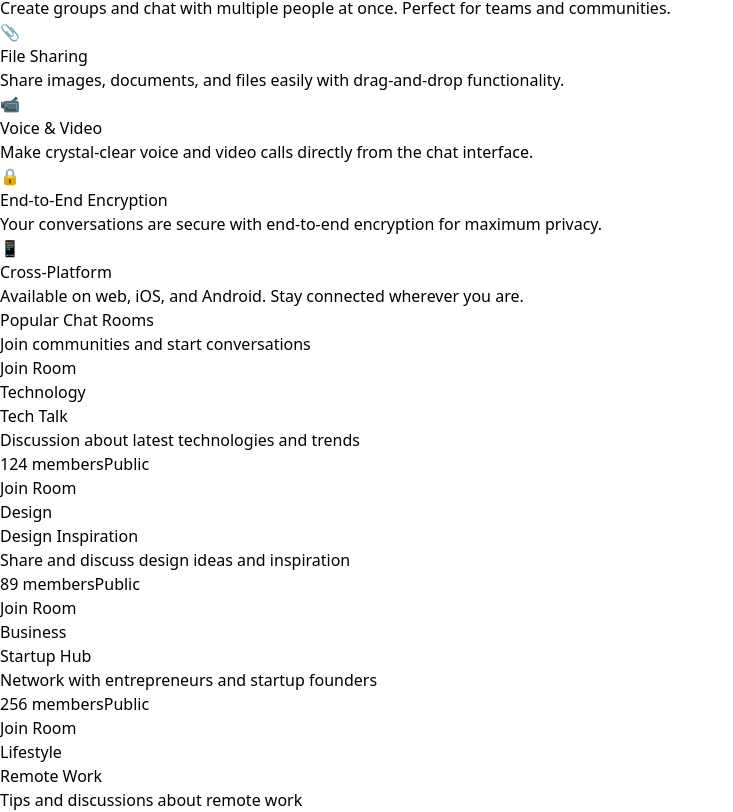
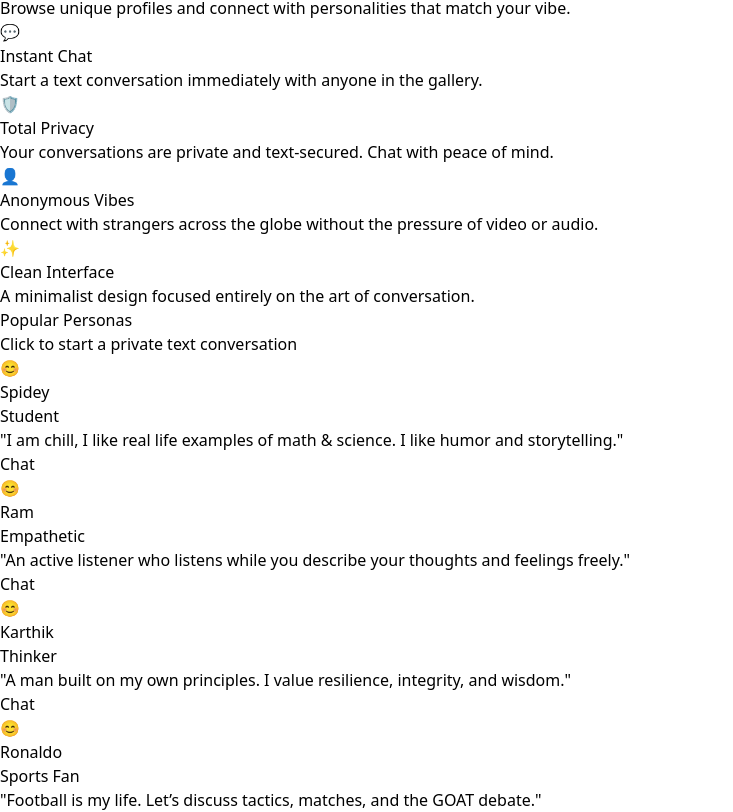
Before and after one commit to RickLe0202/Yudi_web_concept, a Next.js app: page / in a window 1280 px wide. Shown: the part 1356-2168 px from the top of the page, without its empty margins (0-733 px from the left). Built offline with nearby package versions, Linux system fonts and the light colour scheme.

Commit message:
12/1/2026: Rick clean the landing page

```diff
--- a/app/page.tsx
+++ b/app/page.tsx
@@ -1,8 +1,8 @@
 import Navigation from '@/components/ui/Navigation'
-import Hero from '@/components/sections/Hero'
+import Welcome from '@/components/sections/Welcome'
 import About from '@/components/sections/About'
-import Services from '@/components/sections/Services'
-import Portfolio from '@/components/sections/Portfolio'
+import Feature from '@/components/sections/Features'
+import Chatroom from '@/components/sections/Chatroom'
 import Testimonials from '@/components/sections/Testimonials'
 import Contact from '@/components/sections/Contact'
 import Footer from '@/components/ui/Footer'
@@ -11,10 +11,10 @@ export default function Home() {
   return (
     <main className="min-h-screen">
       <Navigation />
-      <Hero />
+      <Welcome />
       <About />
-      <Services />
-      <Portfolio />
+      <Feature />
+      <Chatroom />
       <Testimonials />
       <Contact />
       <Footer />
--- /dev/null
+++ b/components/sections/Chatroom.tsx
@@ -0,0 +1,72 @@
+"use client";
+
+import { chatRooms } from '@/lib/mockData'
+
+export default function Portfolio() {
+  // Taking the first 6 personas to create the exact grid from your image
+  const displayRooms = chatRooms.slice(0, 6);
+
+  return (
+    <section id="portfolio" className="relative
+    min-h-screen
+    grid
+    place-content-center
+    overflow-hidden
+    transition-colors duration-200">
+      {/* Background Star Effect (Optional) */}
+      <div className="absolute inset-0 opacity-20 pointer-events-none bg-[url('https://www.transparenttextures.com/patterns/stardust.png')]"></div>
+
+      <div className="max-w-7xl mx-auto px-4 sm:px-6 lg:px-8 relative z-10">
+
+        {/* Header matching your screenshot */}
+        <div className="text-center mb-16">
+          <h2 className="text-4xl md:text-5xl font-bold text-white mb-4">
+            Popular Personas
+          </h2>
+          <p className="text-xl text-gray-400 max-w-2xl mx-auto">
+            Click to start a private text conversation
+          </p>
+        </div>
+
+        {/* 3-Column Grid for Desktop, 2 for Tablet, 1 for Mobile */}
+        <div className="grid grid-cols-1 md:grid-cols-2 lg:grid-cols-3 gap-8">
+          {displayRooms.map((persona) => (
+            <PersonaCard key={persona.id} persona={persona} />
+          ))}
+        </div>
+      </div>
+    </section>
+  )
+}
+
+function PersonaCard({ persona }) {
+  return (
+    <div className="bg-white dark:bg-[#1E293B]/50 backdrop-blur-sm rounded-[2.5rem] p-8 border border-gray-200 dark:border-white/5 flex flex-col justify-between h-[340px] transition-all hover:shadow-lg dark:hover:bg-[#1E293B]/80 hover:scale-[1.02] group">
+      <div>
+        <div className="flex items-center gap-4 mb-6">
+          <div className="w-14 h-14 rounded-full bg-blue-500/80 flex items-center justify-center text-3xl shadow-lg">
+            😊
+          </div>
+          <div>
+            <h4 className="font-bold text-gray-900 dark:text-white text-xl">
+              {persona.name}
+            </h4>
+            <p className="text-[11px] font-bold text-blue-600 dark:text-blue-400 uppercase tracking-[0.2em]">
+              {persona.category}
+            </p>
+          </div>
+        </div>
+
+        <p className="text-[15px] text-gray-600 dark:text-gray-300 leading-relaxed italic opacity-90">
+          "{persona.description}"
+        </p>
+      </div>
+
+      <div className="flex justify-end mt-4">
+        <button className="px-7 py-2.5 bg-gray-100 dark:bg-[#2D3748] text-blue-600 dark:text-blue-300 rounded-2xl text-sm font-bold hover:bg-blue-600 hover:text-white transition-all shadow-sm active:scale-95">
+          Chat
+        </button>
+      </div>
+    </div>
+  )
+}
--- a/components/sections/Portfolio.tsx
+++ /dev/null
@@ -1,63 +0,0 @@
-import { chatRooms } from '@/lib/mockData'
-
-export default function Portfolio() {
-  return (
-    <section id="portfolio" className="relative
-    min-h-screen
-    grid
-    place-content-center
-    overflow-hidden
-    transition-colors duration-200">
-      <div className="max-w-7xl mx-auto px-4 sm:px-6 lg:px-8">
-        <div className="text-center mb-16">
-          <h2 className="text-4xl md:text-5xl font-bold text-gray-900 dark:text-gray-100 mb-4">
-            Popular Chat Rooms
-          </h2>
-          <p className="text-xl text-gray-600 dark:text-gray-400 max-w-2xl mx-auto">
-            Join communities and start conversations
-          </p>
-        </div>
-
-        <div className="grid md:grid-cols-2 lg:grid-cols-3 gap-8">
-          {chatRooms.map((room) => (
-            <div
-              key={room.id}
-              className="bg-white dark:bg-gray-800 rounded-lg overflow-hidden shadow-md hover:shadow-xl transition-all duration-300 transform hover:-translate-y-2 group"
-            >
-              <div className="h-48 bg-gradient-to-br from-primary-400 to-primary-600 relative overflow-hidden">
-                <div className="absolute inset-0 bg-black/0 group-hover:bg-black/20 transition-all duration-300 flex items-center justify-center">
-                  <span className="text-white opacity-0 group-hover:opacity-100 transition-opacity duration-300 font-semibold">
-                    Join Room
-                  </span>
-                </div>
-              </div>
-              <div className="p-6">
-                <span className="text-sm text-primary-600 font-medium">
-                  {room.category}
-                </span>
-                <h3 className="text-xl font-bold text-gray-900 dark:text-gray-100 mt-2 mb-2">
-                  {room.name}
-                </h3>
-                <p className="text-gray-600 dark:text-gray-400 mb-4">{room.description}</p>
-                <div className="flex items-center justify-between">
-                  <span className="text-sm text-gray-500 dark:text-gray-400">
-                    {room.memberCount} members
-                  </span>
-                  {room.isPrivate ? (
-                    <span className="px-3 py-1 bg-gray-100 text-gray-700 dark:bg-gray-800 dark:text-gray-300 rounded-full text-xs font-medium">
-                      Private
-                    </span>
-                  ) : (
-                    <span className="px-3 py-1 bg-green-100 text-green-700 rounded-full text-xs font-medium">
-                      Public
-                    </span>
-                  )}
-                </div>
-              </div>
-            </div>
-          ))}
-        </div>
-      </div>
-    </section>
-  )
-}
--- a/components/sections/Testimonials.tsx
+++ b/components/sections/Testimonials.tsx
@@ -1,31 +1,54 @@
+"use client";
+
 import { testimonials } from '@/lib/mockData'
+import { Swiper, SwiperSlide } from 'swiper/react'
+import { Autoplay } from 'swiper/modules'
+
+import 'swiper/css'
 
 export default function Testimonials() {
   return (
-    <section id="testimonials" className="relative
-    min-h-screen
-    grid
-    place-content-center
-    overflow-hidden
-    transition-colors duration-200">
-      <div className="max-w-7xl mx-auto px-4 sm:px-6 lg:px-8">
+    <section id="testimonials" className="relative min-h-screen mt-8 flex flex-col justify-center overflow-hidden">
+      {/* Make the animation smoother */}
+      <style dangerouslySetInnerHTML={{ __html: `
+        .swiper-wrapper {
+          transition-timing-function: linear !important;
+        }
+      `}} />
+
+      <div className="max-w-7xl mx-auto px-4 sm:px-6 lg:px-8 w-full">
         <div className="text-center mb-16">
           <h2 className="text-4xl md:text-5xl font-bold text-gray-900 dark:text-gray-100 mb-4">
             Testimonials
           </h2>
           <p className="text-xl text-gray-600 dark:text-gray-400 max-w-2xl mx-auto">
-            What users say about Yudi
+            What users say about us
           </p>
         </div>
 
-        <div className="grid md:grid-cols-2 gap-8">
+        {/* Container cho Swiper dọc - Đã bỏ background riêng để dùng background gốc của bạn */}
+        <div className="h-[550px] max-w-2xl mx-auto relative">
+          {/* Lớp phủ mờ (Optional) - Giúp card mờ dần khi trôi ra khỏi vùng nhìn thấy */}
+          <div className="absolute top-0 left-0 w-full h-20 bg-gradient-to-b from-transparent to-transparent z-10 pointer-events-none"></div>
+
+          <Swiper
+            direction={'vertical'}
+            slidesPerView={2.5}
+            spaceBetween={30}
+            loop={true}
+            speed={7000} // Tăng lên 7000 để trôi chậm hơn nữa nếu muốn
+            autoplay={{
+              delay: 0,
+              disableOnInteraction: false,
+            }}
+            modules={[Autoplay]}
+            className="h-full"
+          >
             {testimonials.map((testimonial) => (
-            <div
-              key={testimonial.id}
-              className="bg-white dark:bg-gray-800 p-8 rounded-lg shadow-md"
-            >
+              <SwiperSlide key={testimonial.id}>
+                <div className="bg-white dark:bg-gray-800 p-8 rounded-lg shadow-md border border-gray-100 dark:border-gray-700 h-full flex flex-col justify-center">
                   <div className="flex items-center mb-4">
-                <div className="w-12 h-12 bg-gradient-to-br from-primary-400 to-primary-600 rounded-full mr-4"></div>
+                    <div className="w-12 h-12 bg-gradient-to-br from-primary-400 to-primary-600 rounded-full mr-4 flex-shrink-0"></div>
                     <div>
                       <h4 className="font-bold text-gray-900 dark:text-gray-100">{testimonial.name}</h4>
                       <p className="text-sm text-gray-600 dark:text-gray-400">
@@ -37,7 +60,9 @@ export default function Testimonials() {
                     "{testimonial.quote}"
                   </p>
                 </div>
+              </SwiperSlide>
             ))}
+          </Swiper>
         </div>
       </div>
     </section>
--- a/lib/mockData.ts
+++ b/lib/mockData.ts
@@ -245,101 +245,25 @@ export const messages: Message[] = [
 ]
 
 export const chatRooms: ChatRoom[] = [
-  {
-    id: 'room-1',
-    name: 'Tech Talk',
-    description: 'Discussion about latest technologies and trends',
-    memberCount: 124,
-    category: 'Technology',
-    isPrivate: false,
-    avatar: '/room-1',
-  },
-  {
-    id: 'room-2',
-    name: 'Design Inspiration',
-    description: 'Share and discuss design ideas and inspiration',
-    memberCount: 89,
-    category: 'Design',
-    isPrivate: false,
-    avatar: '/room-2',
-  },
-  {
-    id: 'room-3',
-    name: 'Startup Hub',
-    description: 'Network with entrepreneurs and startup founders',
-    memberCount: 256,
-    category: 'Business',
-    isPrivate: false,
-    avatar: '/room-3',
-  },
-  {
-    id: 'room-4',
-    name: 'Remote Work',
-    description: 'Tips and discussions about remote work',
-    memberCount: 178,
-    category: 'Lifestyle',
-    isPrivate: false,
-    avatar: '/room-4',
-  },
-  {
-    id: 'room-5',
-    name: 'Web Development',
-    description: 'Share code, ask questions, and learn together',
-    memberCount: 342,
-    category: 'Technology',
-    isPrivate: false,
-    avatar: '/room-5',
-  },
-  {
-    id: 'room-6',
-    name: 'Music Lovers',
-    description: 'Discover and share music with like-minded people',
-    memberCount: 567,
-    category: 'Entertainment',
-    isPrivate: false,
-    avatar: '/room-6',
-  },
-]
+  { id: 'p1', name: 'Spidey', description: 'I am chill, I like real life examples of math & science. I like humor and storytelling.', memberCount: 14, category: 'Student', isPrivate: true, avatar: '' },
+  { id: 'p2', name: 'Ram', description: 'An active listener who listens while you describe your thoughts and feelings freely.', memberCount: 20, category: 'Empathetic', isPrivate: true, avatar: '' },
+  { id: 'p3', name: 'Karthik', description: 'A man built on my own principles. I value resilience, integrity, and wisdom.', memberCount: 19, category: 'Thinker', isPrivate: true, avatar: '' },
+  { id: 'p4', name: 'Ronaldo', description: 'Football is my life. Let’s discuss tactics, matches, and the GOAT debate.', memberCount: 15, category: 'Sports Fan', isPrivate: true, avatar: '' },
+  { id: 'p5', name: 'Luna', description: 'Night owl and book lover. I can talk about mystery novels and poetry for hours.', memberCount: 12, category: 'Reader', isPrivate: true, avatar: '' },
+  { id: 'p6', name: 'Aris', description: 'Philosophical mind. I enjoy debating the meaning of life and ethics.', memberCount: 8, category: 'Philosopher', isPrivate: true, avatar: '' },
+  { id: 'p7', name: 'Maya', description: 'Just here to vibe and share travel stories from around the world.', memberCount: 25, category: 'Traveler', isPrivate: true, avatar: '' },
+  { id: 'p8', name: 'Zen', description: 'Calm and quiet. Let’s have a peaceful conversation about mindfulness.', memberCount: 5, category: 'Meditator', isPrivate: true, avatar: '' },
+  { id: 'p9', name: 'Echo', description: 'Tech enthusiast. Let’s talk about the future of AI and gadgets.', memberCount: 30, category: 'Techie', isPrivate: true, avatar: '' },
+];
 
 export const features: Feature[] = [
-  {
-    id: 1,
-    title: 'Real-time Messaging',
-    description: 'Send and receive messages instantly with real-time synchronization across all devices.',
-    icon: '💬',
-  },
-  {
-    id: 2,
-    title: 'Group Chats',
-    description: 'Create groups and chat with multiple people at once. Perfect for teams and communities.',
-    icon: '👥',
-  },
-  {
-    id: 3,
-    title: 'File Sharing',
-    description: 'Share images, documents, and files easily with drag-and-drop functionality.',
-    icon: '📎',
-  },
-  {
-    id: 4,
-    title: 'Voice & Video',
-    description: 'Make crystal-clear voice and video calls directly from the chat interface.',
-    icon: '📹',
-  },
-  {
-    id: 5,
-    title: 'End-to-End Encryption',
-    description: 'Your conversations are secure with end-to-end encryption for maximum privacy.',
-    icon: '🔒',
-  },
-  {
-    id: 6,
-    title: 'Cross-Platform',
-    description: 'Available on web, iOS, and Android. Stay connected wherever you are.',
-    icon: '📱',
-  },
-]
-
+  { id: 1, title: 'Text-Only Focus', description: 'Pure, distraction-free messaging. No calls or media, just meaningful words.', icon: '✍️' },
+  { id: 2, title: 'Persona Discovery', description: 'Browse unique profiles and connect with personalities that match your vibe.', icon: '🔍' },
+  { id: 3, title: 'Instant Chat', description: 'Start a text conversation immediately with anyone in the gallery.', icon: '💬' },
+  { id: 4, title: 'Total Privacy', description: 'Your conversations are private and text-secured. Chat with peace of mind.', icon: '🛡️' },
+  { id: 5, title: 'Anonymous Vibes', description: 'Connect with strangers across the globe without the pressure of video or audio.', icon: '👤' },
+  { id: 6, title: 'Clean Interface', description: 'A minimalist design focused entirely on the art of conversation.', icon: '✨' },
+];
 export const testimonials: Testimonial[] = [
   {
     id: 1,
--- a/package.json
+++ b/package.json
@@ -11,7 +11,8 @@
   "dependencies": {
     "next": "14.0.4",
     "react": "^18.2.0",
-    "react-dom": "^18.2.0"
+    "react-dom": "^18.2.0",
+    "swiper": "^12.0.3"
   },
   "devDependencies": {
     "@types/node": "^20",
```
Also changed, not shown: components/sections/Features.tsx (renamed from components/sections/Services.tsx), components/sections/Welcome.tsx (indentation only), 1 other file (tests, documents, lock files or other folders). Lines whose indentation alone changed are shown as unchanged.
